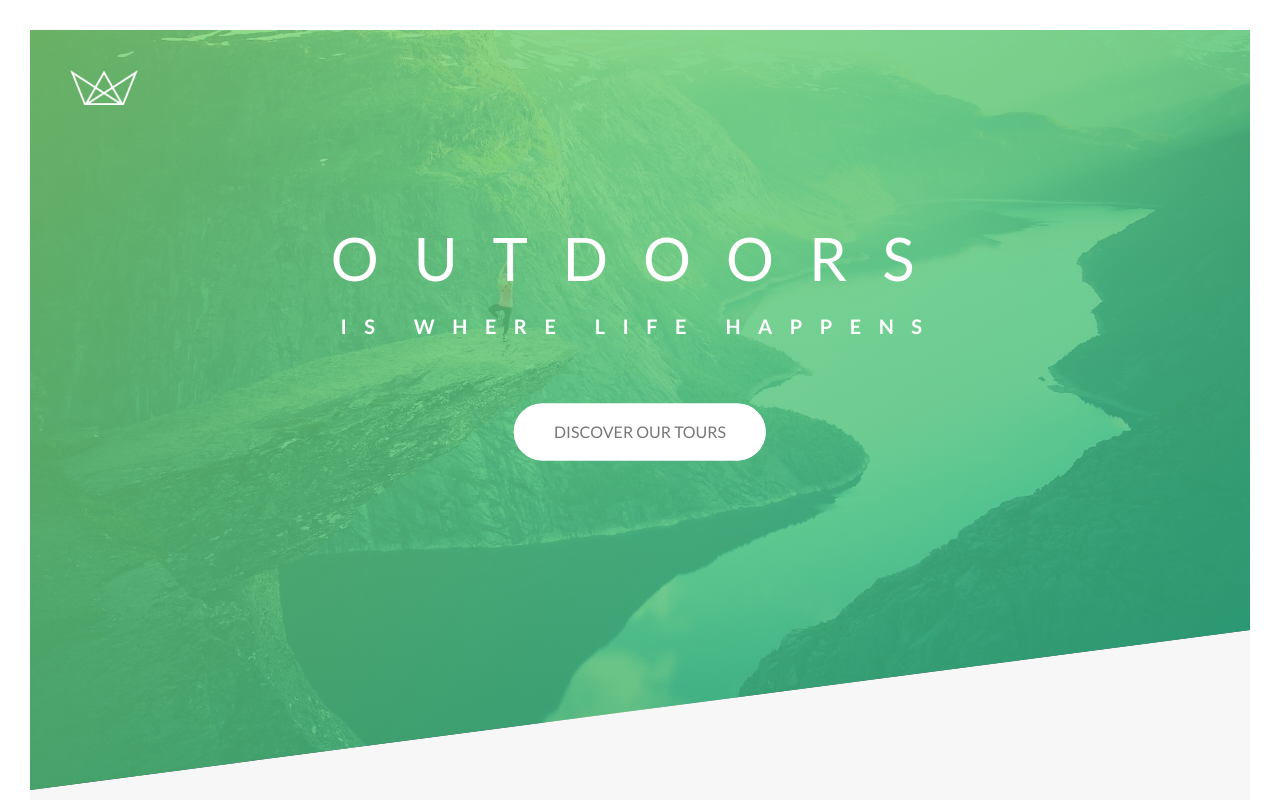
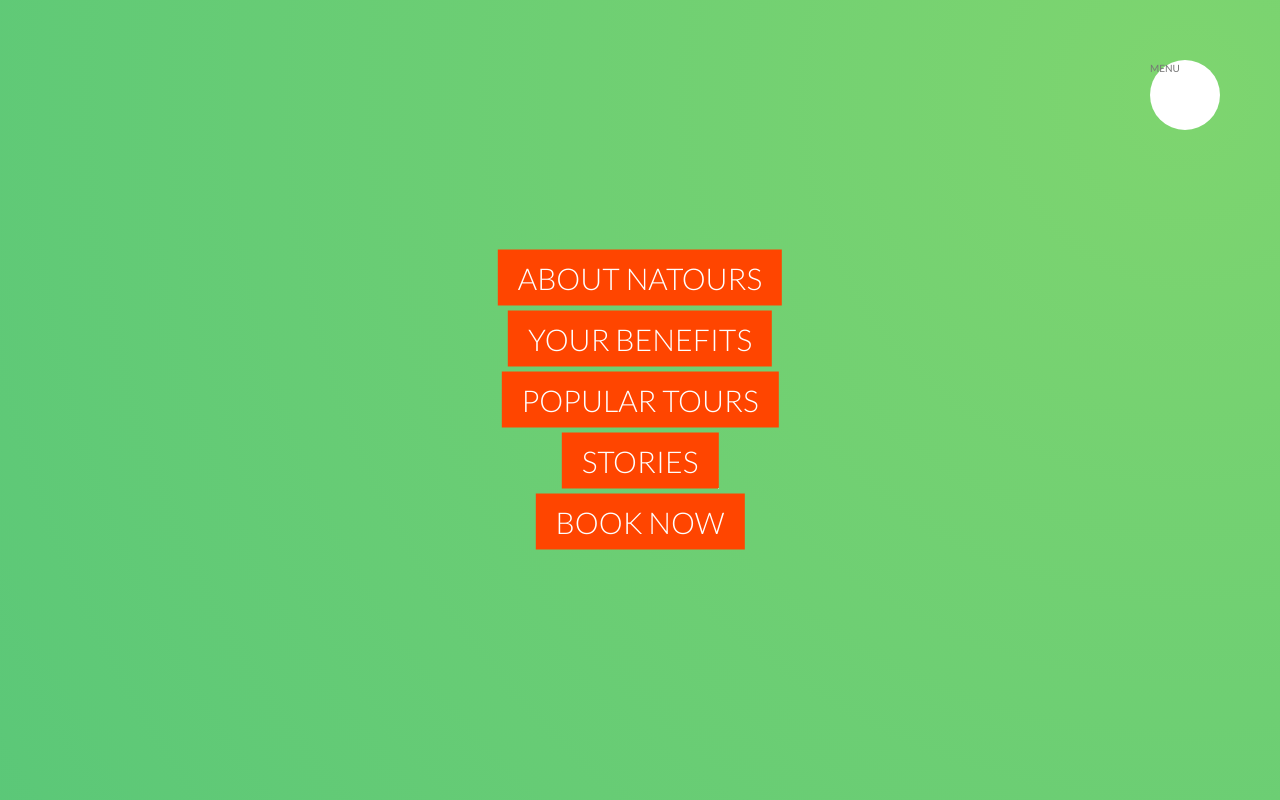
Before and after one commit to jeremysolomon2/advanced-css-course-natours, a website: page index.html in a window 1280 px wide. Shown: the top 800 px of the page. Drawn offline with Linux system fonts and the light colour scheme.

Commit message:
nav in progress

```diff
--- a/index.html
+++ b/index.html
@@ -16,6 +16,32 @@
     <title>Natours | Exciting tours for adventurous people</title>
   </head>
   <body>
+    <div class="navigation">
+      <input type="checkbox" class="navigation__checkbox" id="navi-toggle" />
+      <label for="navi-toggle" class="navigation__button">MENU</label>
+      <div class="navigation__background">&nbsp;</div>
+
+      <nav class="navigation__nav">
+        <ul class="navigation__list">
+          <li class="navigation__item">
+            <a href="#" class="navigation__link">About Natours</a>
+          </li>
+          <li class="navigation__item">
+            <a href="#" class="navigation__link">Your benefits</a>
+          </li>
+          <li class="navigation__item">
+            <a href="#" class="navigation__link">Popular tours</a>
+          </li>
+          <li class="navigation__item">
+            <a href="#" class="navigation__link">Stories</a>
+          </li>
+          <li class="navigation__item">
+            <a href="#" class="navigation__link">Book now</a>
+          </li>
+        </ul>
+      </nav>
+    </div>
+
     <header class="header">
       <div class="header__logo-box">
         <img src="img/logo-white.png" alt="Logo" class="header__logo" />
--- /dev/null
+++ b/sass/layout/_navigation.scss
@@ -0,0 +1,79 @@
+.navigation {
+  &__checkbox {
+    display: none;
+  }
+
+  &__button {
+    background-color: $color-white;
+    height: 7rem;
+    width: 7rem;
+    position: fixed;
+    top: 6rem;
+    right: 6rem;
+    border-radius: 50%;
+    z-index: 2000;
+  }
+
+  &__background {
+    height: 6rem;
+    width: 6rem;
+    border-radius: 50%;
+    position: fixed;
+    top: 6.5rem;
+    right: 6.5rem;
+    background-image: radial-gradient(
+      $color-primary-light,
+      $color-primary-dark
+    );
+    z-index: 1000;
+
+    transform: scale(80);
+  }
+
+  &__nav {
+    height: 100vh;
+    width: 100%;
+    position: fixed;
+    top: 0;
+    right: 0;
+    z-index: 1500;
+  }
+
+  &__list {
+    position: absolute;
+    top: 50%;
+    left: 50%;
+    transform: translate(-50%, -50%);
+    list-style: none;
+    text-align: center;
+  }
+
+  &__item {
+    margin: 1rem;
+  }
+
+  &__link {
+    &:link,
+    &:visited {
+      font-size: 3rem;
+      font-weight: 300;
+      padding: 1rem 2rem;
+      color: $color-white;
+      text-decoration: none;
+      text-transform: uppercase;
+      background-image: linear-gradient(
+        120deg,
+        orangered 0%,
+        orangered 50%,
+        $color-white 50%
+      );
+      background-size: 220%;
+      transition: all 0.4s;
+    }
+
+    &:hover,
+    &:active {
+      background-position: 100%;
+    }
+  }
+}
--- a/sass/main.scss
+++ b/sass/main.scss
@@ -18,5 +18,6 @@
 @import "layout/footer";
 @import "layout/header";
 @import "layout/grid";
+@import "layout/navigation";
 
 @import "pages/home";
```
Also changed, not shown: css/style.css.
